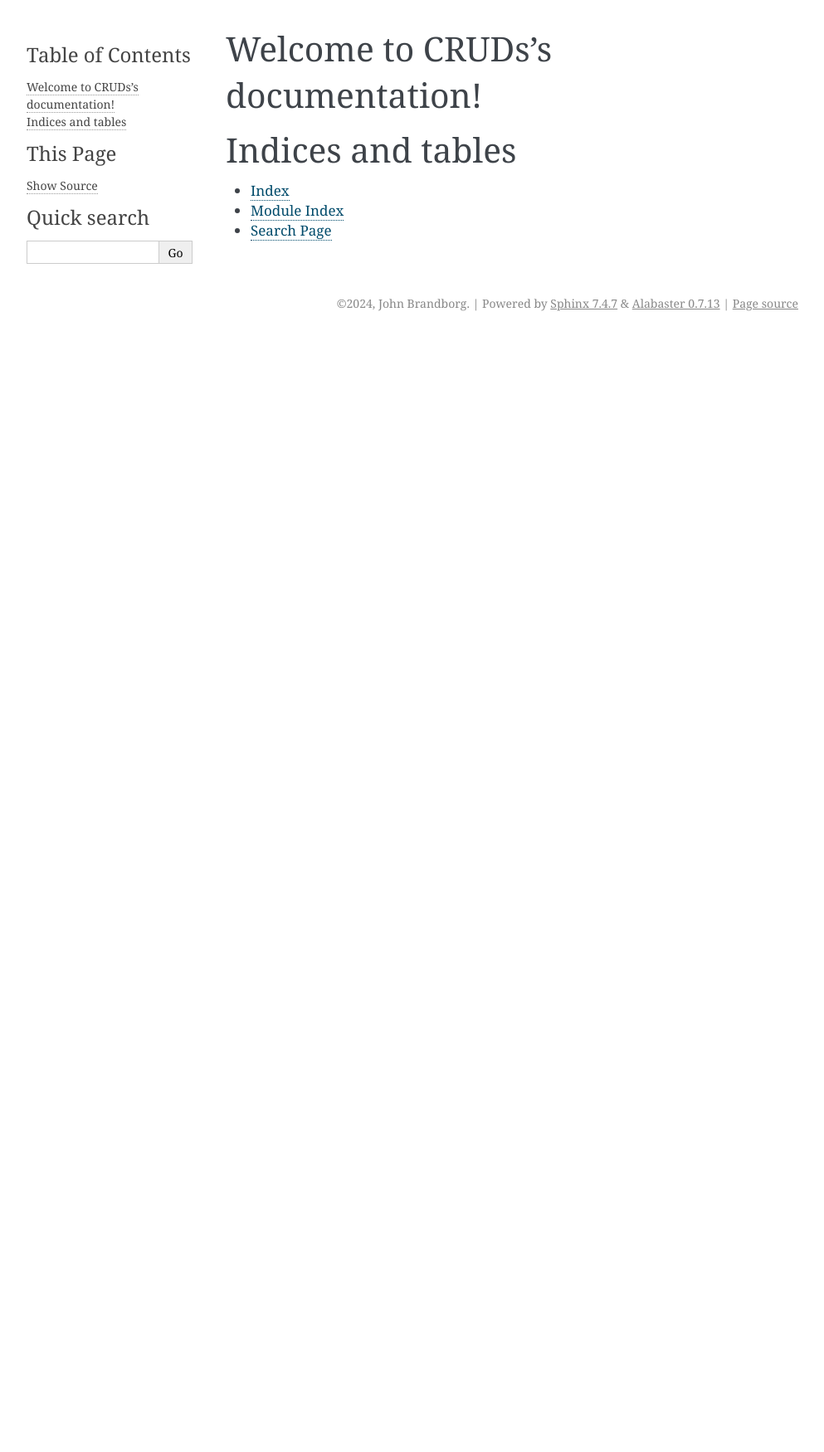
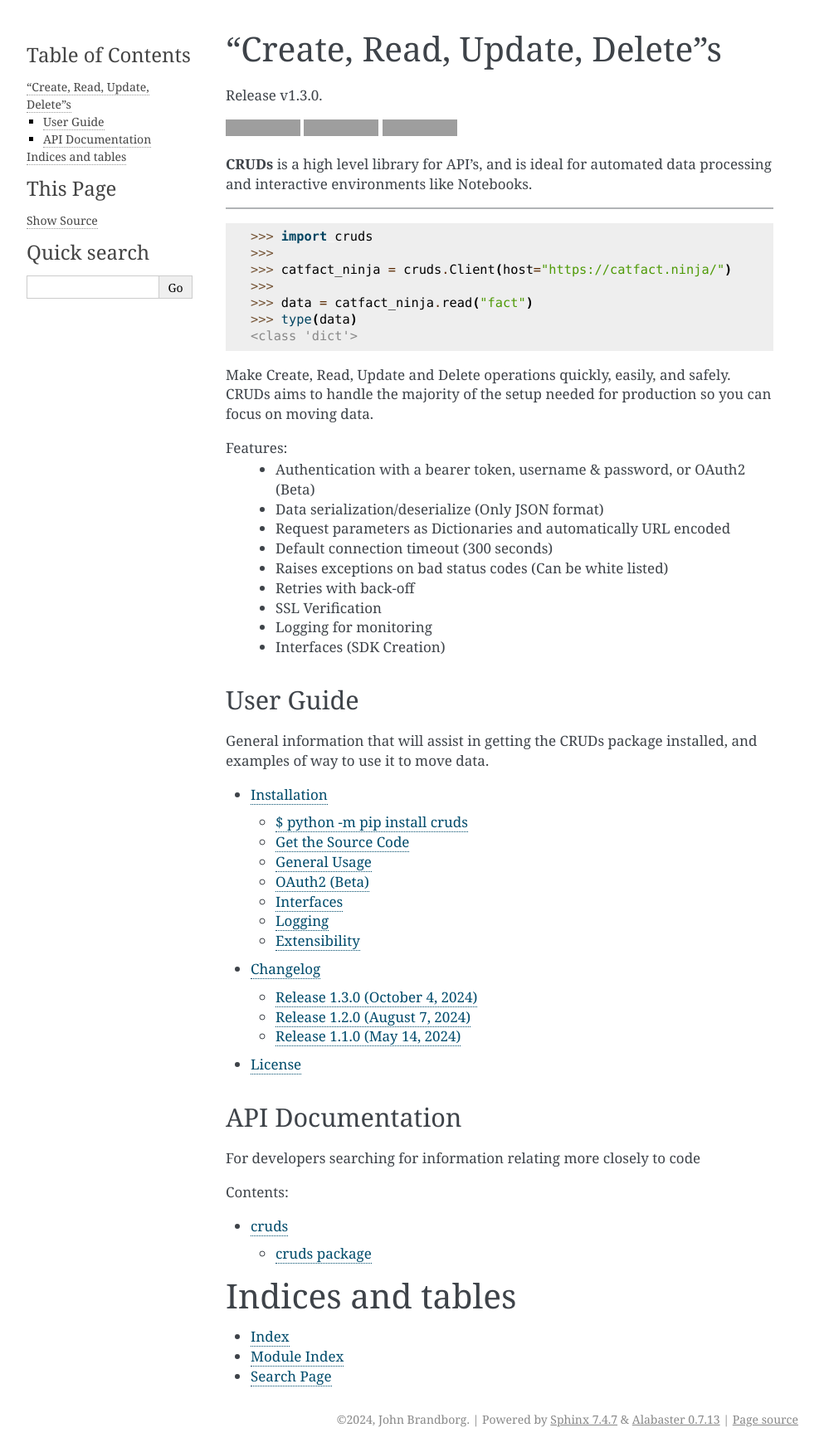
Before and after one commit to johnbrandborg/cruds, a Sphinx documentation site: the page built from docs/index.rst, in a window 1280 px wide. Shown: the whole page at 83% size, without its empty margins (148-1141 px from the left). Built offline with Sphinx 7.4.7, drawn with Linux system fonts in a browser that asks for light colours; before the commit the page ends 900 px from its top, so only the background shows below that; grey boxes are pictures that could not be loaded.

Commit message:
Release 1.3.0

```diff
--- a/cruds/__init__.py
+++ b/cruds/__init__.py
@@ -26,3 +26,5 @@ and written URLLib3.
 
 from . import auth
 from .core import Client
+
+__version__: str = "1.3.0"
--- /dev/null
+++ b/docs/changelog.rst
@@ -0,0 +1,24 @@
+Changelog
+=========
+
+Release 1.3.0 (October 4, 2024)
+-------------------------------
+
+Features:
+ * OAuth 2.0 Rich Authorization Requests (`RFC 9396 <https://datatracker.ietf.org/doc/html/rfc9396>`_)
+
+
+Release 1.2.0 (August 7, 2024)
+------------------------------
+
+Features:
+ * Grant Types: Client Credentials and Password.
+ * Tokens will refresh if the response from the server includes a Expires in field.
+ * Refresh tokens will be used if included in the response from the server.
+
+
+Release 1.1.0 (May 14, 2024)
+----------------------------
+
+In the CRUDs package, Interfaces can now be generated through YAML Configuration
+files. This is for API's that have many models with common request types.
--- a/docs/conf.py
+++ b/docs/conf.py
@@ -6,26 +6,29 @@ import os
 import sys
 sys.path.insert(0, os.path.abspath('..'))
 
+import cruds
+
 # -- Project information -----------------------------------------------------
 # https://www.sphinx-doc.org/en/master/usage/configuration.html#project-information
 
 project = 'CRUDs'
 copyright = '2024, John Brandborg'
 author = 'John Brandborg'
-release = '1.2.0'
+version = cruds.__version__
+release = cruds.__version__
 
 # -- General configuration ---------------------------------------------------
 # https://www.sphinx-doc.org/en/master/usage/configuration.html#general-configuration
 
 extensions = [
     'sphinx.ext.autodoc',
+    'sphinx.ext.todo',
     'sphinx.ext.viewcode',
 ]
 
 templates_path = ['_templates']
 exclude_patterns = ['_build', 'Thumbs.db', '.DS_Store']
-
-
+todo_include_todos = True
 
 # -- Options for HTML output -------------------------------------------------
 # https://www.sphinx-doc.org/en/master/usage/configuration.html#options-for-html-output
--- a/docs/index.rst
+++ b/docs/index.rst
@@ -3,14 +3,74 @@
    You can adapt this file completely to your liking, but it should at least
    contain the root `toctree` directive.
 
-Welcome to CRUDs's documentation!
-=================================
+"Create, Read, Update, Delete"s
+===============================
+
+Release v\ |version|.
+
+.. image:: https://img.shields.io/pypi/pyversions/cruds?logo=python&logoColor=FFE873
+    :target: https://pypi.org/project/cruds/
+    :alt: Supported Python Version
+
+.. image:: https://img.shields.io/pypi/dm/cruds
+    :target: https://pypistats.org/packages/cruds
+    :alt: PyPI downloads
+
+.. image:: https://img.shields.io/pypi/l/cruds.svg
+    :target: https://pypi.org/project/cruds/
+    :alt: License Badge
+
+**CRUDs** is a high level library for API's, and is ideal for automated data processing
+and interactive environments like Notebooks.
+
+--------------------
+
+    >>> import cruds
+    >>>
+    >>> catfact_ninja = cruds.Client(host="https://catfact.ninja/")
+    >>>
+    >>> data = catfact_ninja.read("fact")
+    >>> type(data)
+    <class 'dict'>
+
+Make Create, Read, Update and Delete operations quickly, easily, and safely. CRUDs
+aims to handle the majority of the setup needed for production so you can focus
+on moving data.
+
+Features:
+ - Authentication with a bearer token, username & password, or OAuth2 (Beta)
+ - Data serialization/deserialize (Only JSON format)
+ - Request parameters as Dictionaries and automatically URL encoded
+ - Default connection timeout (300 seconds)
+ - Raises exceptions on bad status codes (Can be white listed)
+ - Retries with back-off
+ - SSL Verification
+ - Logging for monitoring
+ - Interfaces (SDK Creation)
+
+User Guide
+----------
+
+General information that will assist in getting the CRUDs package installed,
+and examples of way to use it to move data.
+
+.. toctree::
+   :maxdepth: 2
+
+   user_guide
+   changelog
+   license
+
+API Documentation
+-----------------
+
+For developers searching for information relating more closely to code
 
 .. toctree::
    :maxdepth: 2
    :caption: Contents:
 
-
+   modules
 
 Indices and tables
 ==================
--- /dev/null
+++ b/docs/license.rst
@@ -0,0 +1,4 @@
+License
+=======
+
+.. include:: ../LICENSE
--- /dev/null
+++ b/docs/user_guide.rst
@@ -0,0 +1,173 @@
+.. _install:
+
+Installation
+========================
+
+This part of the documentation covers the installation of CRUDs.
+The first step to using any software package is getting it properly installed.
+
+
+$ python -m pip install cruds
+--------------------------------
+
+To install CRUDs, simply run this simple command in your terminal of choice::
+
+    $ python -m pip install cruds
+
+Get the Source Code
+-------------------
+
+CRUDs is actively developed on GitHub, where the code is
+`always available <https://github.com/johnbrandborg/cruds>`_.
+
+You can clone the public repository::
+
+    $ git clone https://github.com/johnbrandborg/cruds.git
+
+Once you have a copy of the source, you can embed it in your own Python
+package, or install it into your site-packages easily::
+
+    $ cd cruds
+    $ python -m pip install -e '.[develop]'
+
+
+General Usage
+-------------
+
+Unlike other HTTP packages that you have handle the full URL and methods, with
+CRUDs the object you create is a respentation of an API.  You can then interact
+with the API using CRUD operations.
+
+All features can be adjusted on the Client to suit most needs.
+
+    >>> from cruds import Client
+    >>>
+    >>> # Authentication with Username and Password
+    >>> api = Client(host="https://localhost/api/v1/",
+    ...          auth=("username", "password"))
+    >>>
+    >>> # Authentication with Token
+    >>> api = Client(host="https://localhost/api/v1/",
+    ...          auth="bearer-token")
+    >>>
+    >>> # Send and receive raw data and ignore bad status codes
+    >>> api = Client(host="https://localhost/api/v1/",
+    ...          serialize=False,
+    ...          raise_status=False)
+    >>>
+    >>> # Disable SSL Verification
+    >>> api = Client(host="https://localhost/api/v1/",
+    ...          verify_ssl=False)
+
+Once the client has been created, CRUD requests can be made by supplying URI's,
+data & params with Dictionaries.
+
+**Example**
+
+    >>> # Create a User
+    >>> api.create(uri="user", data={"name": "fred"}, params={"company_id": "1003"})
+    >>>
+    >>> # Update the User details
+    >>> id = api.read(uri="user", params={"name": "fred", "select": "id"})
+    >>> api.update(uri=f"user/{id}", data={"name": "Fred"})
+    >>>
+    >>> # Delete the User
+    >>> api.delete(uri=f"user/{id}")
+
+By default `update` will use a PATCH method which generally indicates only updating
+the set of specific values.  An `update` may also use the PUT method to perform a
+replacement, which can be used by setting `replace` to True.
+
+OAuth2 (Beta)
+-------------
+
+Access tokens can be generated by OAuth2 servers.  CRUDs supports the Authentication
+and Authorization Flows:
+
+ 1. Client Credentials
+ 2. Resource Owner Password (if a username and password is supplied)
+
+When an `expires in` time is returned by the server the access token refreshing
+is taken care of automatically.
+
+    >>> from cruds import Client
+    >>> from cruds.auth import OAuth2
+    >>>
+    >>> api = Client(
+    ...     host="https://localhost/api/v1/",
+    ...     auth=OAuth2(
+    ...         url="https://localhost/token",
+    ...         client_id="id",
+    ...         client_secret="secret",
+    ...         scope="api",
+    ...         )
+    ...     )
+
+> The OAuth 2.0 framework will take time to implement and implemented properly.
+> Support in improving this coverage is very welcome. Let the project know of
+> any Issues.
+
+Interfaces
+----------
+
+Within CRUDs pre-configured Interfaces have been created.  To use an Interface
+import them from interface packages under `cruds.interfaces.<name>`.
+
+Currently available:
+
+ - Planhat - https://docs.planhat.com/
+
+Example:
+    >>> from cruds.interfaces.planhat import Planhat
+    >>>
+    >>> planhat = Planhat(api_token="9PhAfMO3WllHUmmhJA4eO3tJPhDck1aKLvQ5osvNUfKYdJ7H")
+    >>>
+    >>> help(planhat)
+
+Logging
+-------
+
+Because CRUDs is high level it has verbose logging to assist with capturing
+information around general operations.
+
+If you want to see logging set the level using the standard logging interface.
+DEBUG will show you URLLib3, but INFO will give you general information from
+the CRUDs Client.
+
+    >>> import logging
+    >>> import cruds
+    >>>
+    >>> logging.basicConfig(level=logging.INFO)
+
+Extensibility
+-------------
+
+The library has been created with extensibility in mind, so that Software Development
+Kits can be created.  There is two ways that this can be done, one as described below
+or by creating an Interface.
+
+The basic approach is to create a new class and add the logic requirements needed to
+make the requests.
+
+    >>> from cruds import Client
+    >>>
+    >>> class CatFactNinja(Client):
+    ...     """Cat Fact Ninja Interface"""
+    ...
+    ...     _fact_uri = "fact"
+    ...
+    ...     def __init__(self, **kwargs):
+    ...         host = "http://catfact.ninja/"
+    ...         super().__init__(host=host, **kwargs)
+    ...
+    ...     @property
+    ...     def fact(self):
+    ...         """ Get a Fact about Cats"""
+    ...         return self.read(self._fact_uri)
+    >>>
+    >>> cat = CatFactNinja()
+    >>> print(cat.fact)
+
+CRUDs supports creating interfaces with large amounts of models as a mixture of
+YAML configuration and functions for the common logic.  This significantly
+reduces the amount of python coding needed, and the common methods can be reused.
--- a/setup.cfg
+++ b/setup.cfg
@@ -1,6 +1,6 @@
 [metadata]
 name = cruds
-version = 1.2.0
+version = attr: cruds.__version__
 description = CRUDs is a high level library for API's, and is ideal for automation system and/or interactive environments like Notebooks
 long_description = file: README.md
 long_description_content_type = text/markdown
@@ -28,6 +28,8 @@ classifiers =
     Topic :: Utilities
 keywords = rest api crud http https planhat
 project_urls =
+    Changelog=http://cruds.readthedocs.io/en/latest/changelog.html
+    Documentation=http://cruds.readthedocs.io
     Source=https://github.com/johnbrandborg/cruds
     Tracker=https://github.com/johnbrandborg/cruds/issues
 
```
Also changed, not shown: README.md (+12 -157 lines), 3 other files.
